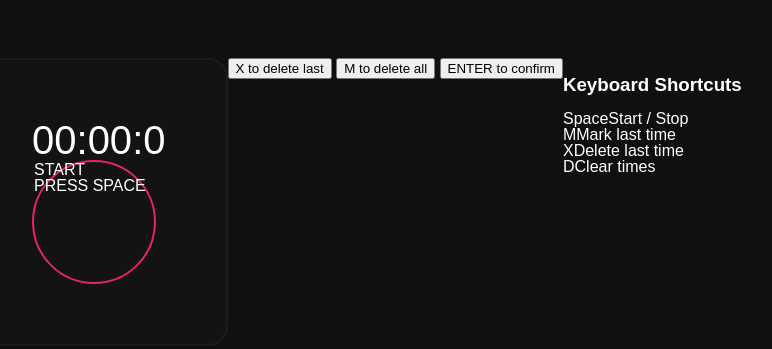
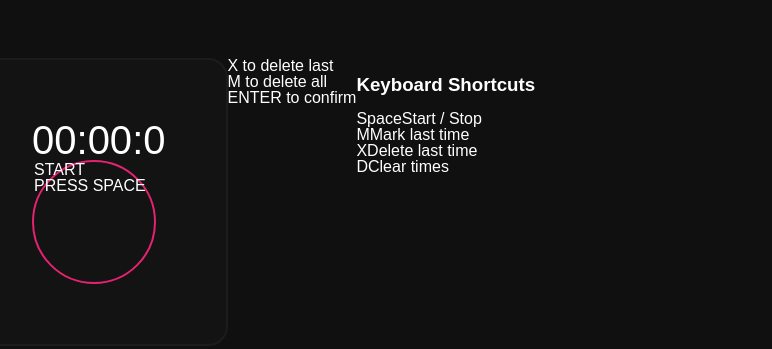
Before and after one commit to kevinloeffler/Rubik-Stopwatch, a website with bundled scripts: page index.html in a window 1280 px wide. Shown: the whole page, without its empty margins (88-860 px from the left). Built offline with nearby package versions, Linux system fonts and the light colour scheme.

Commit message:
Changed ui buttons to divs

```diff
--- a/index.html
+++ b/index.html
@@ -25,9 +25,9 @@
 
 <div class="history-block">
     <div id="ui-buttons">
-        <button id="delete-button" class="ui-button-inactive">X to delete last</button>
-        <button id="delete-all-button" class="ui-button-inactive">M to delete all</button>
-        <button id="enter-button" class="ui-button-inactive">ENTER to confirm</button>
+        <div id="delete-button" class="ui-button-inactive" data-key="X">X to delete last</div>
+        <div id="delete-all-button" class="ui-button-inactive" data-key="D">M to delete all</div>
+        <div id="enter-button" class="ui-button-inactive">ENTER to confirm</div>
     </div>
     <div class="delete-icon" id="delete-all-icon">
         <span>↵</span> to delete all
```
